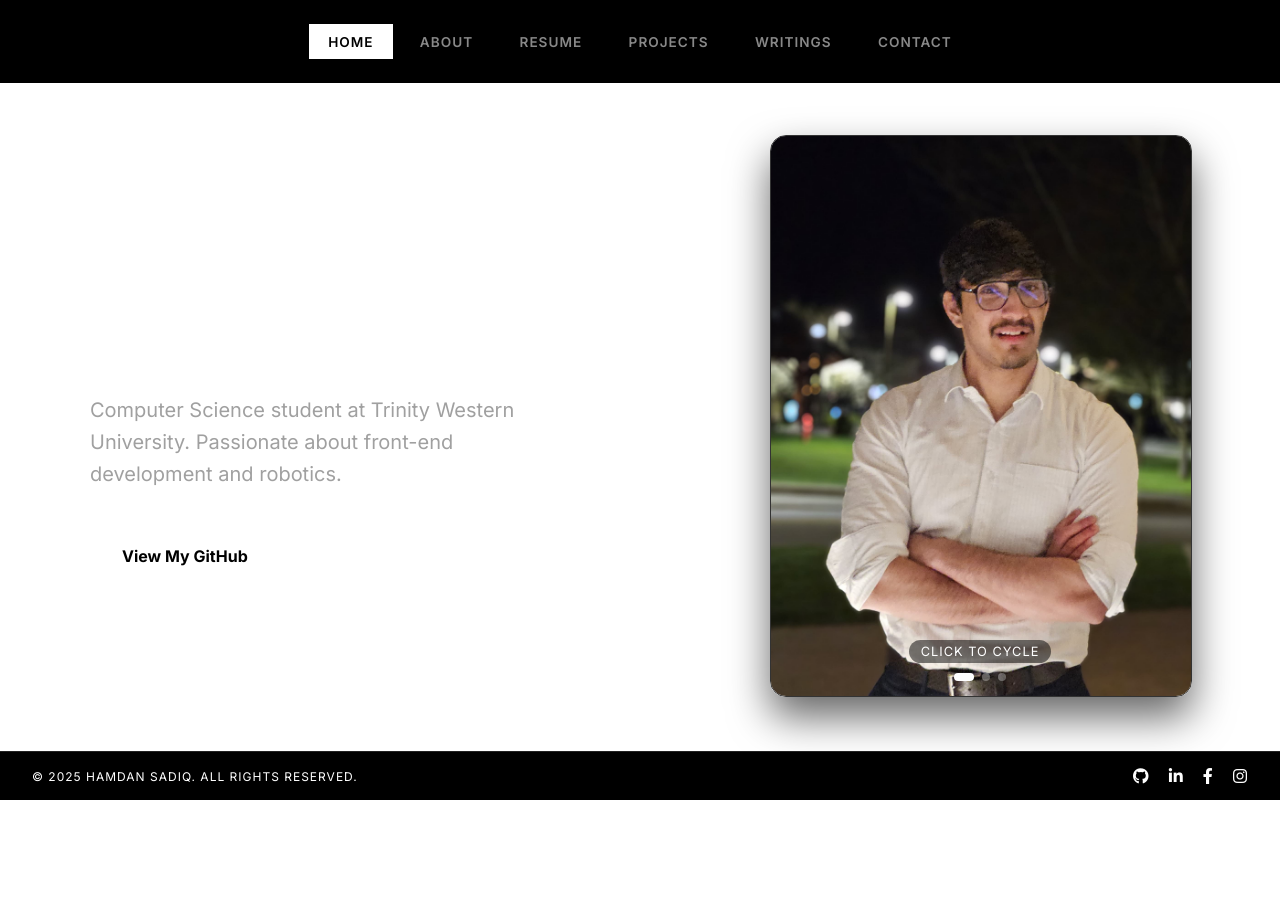
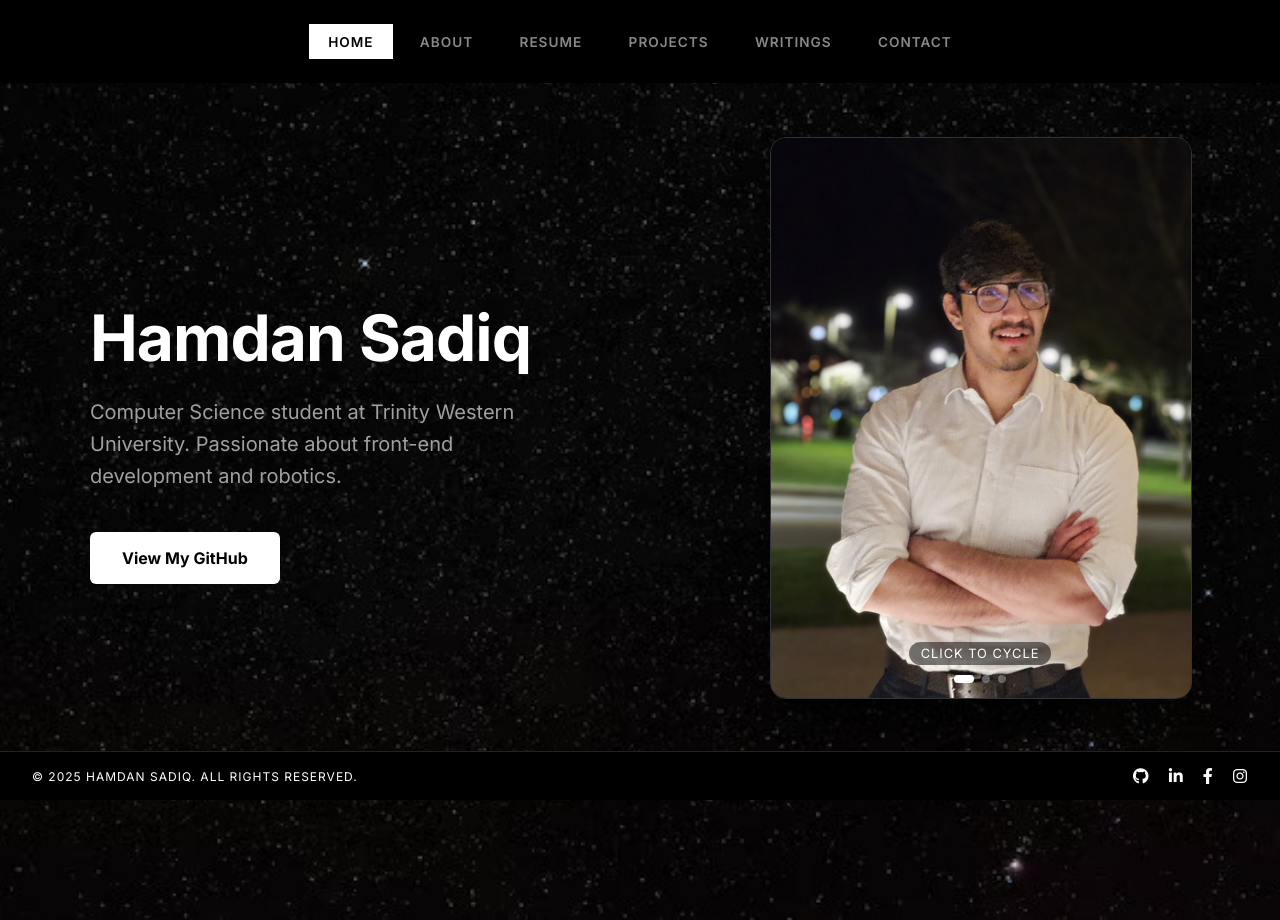
Before and after one commit to hamdansadiqch/my-portfolio, a Vue app: page / in a window 1280 px wide. Before the commit the page ends 836 px from the top, so only its background shows below. Built offline with nearby package versions, Linux system fonts and the light colour scheme.

Commit message:
App Updated

```diff
--- a/src/App.vue
+++ b/src/App.vue
@@ -10,17 +10,31 @@ import Footer from './components/Footer.vue'
 </template>
 
 <style>
-body {
+/* Forces the background on the absolute highest level of the website */
+body, html {
   margin: 0;
-  font-family: Arial, sans-serif;
-  padding-top: 60px; /* For desktop header */
-  padding-bottom: 60px; /* For desktop footer */
+  padding: 0;
+  min-height: 100vh;
+  background-color: #000000 !important;
+}
+
+#app {
+  font-family: 'Inter', Arial, sans-serif;
+  min-height: 100vh;
+  padding-top: 60px;
+  padding-bottom: 60px;
+  color: #ffffff;
+
+  /* UPDATED TO .JPG HERE */
+  background-image: url('./assets/image1.jpg') !important;
+  background-size: cover !important;
+  background-position: center !important;
+  background-attachment: fixed !important;
 }
 
 /* Adjust padding for mobile devices */
 @media (max-width: 768px) {
-  body {
-    /* Increases padding slightly on phones in case the header/footer stack and get taller */
+  #app {
     padding-top: 80px;
     padding-bottom: 80px;
   }
```
